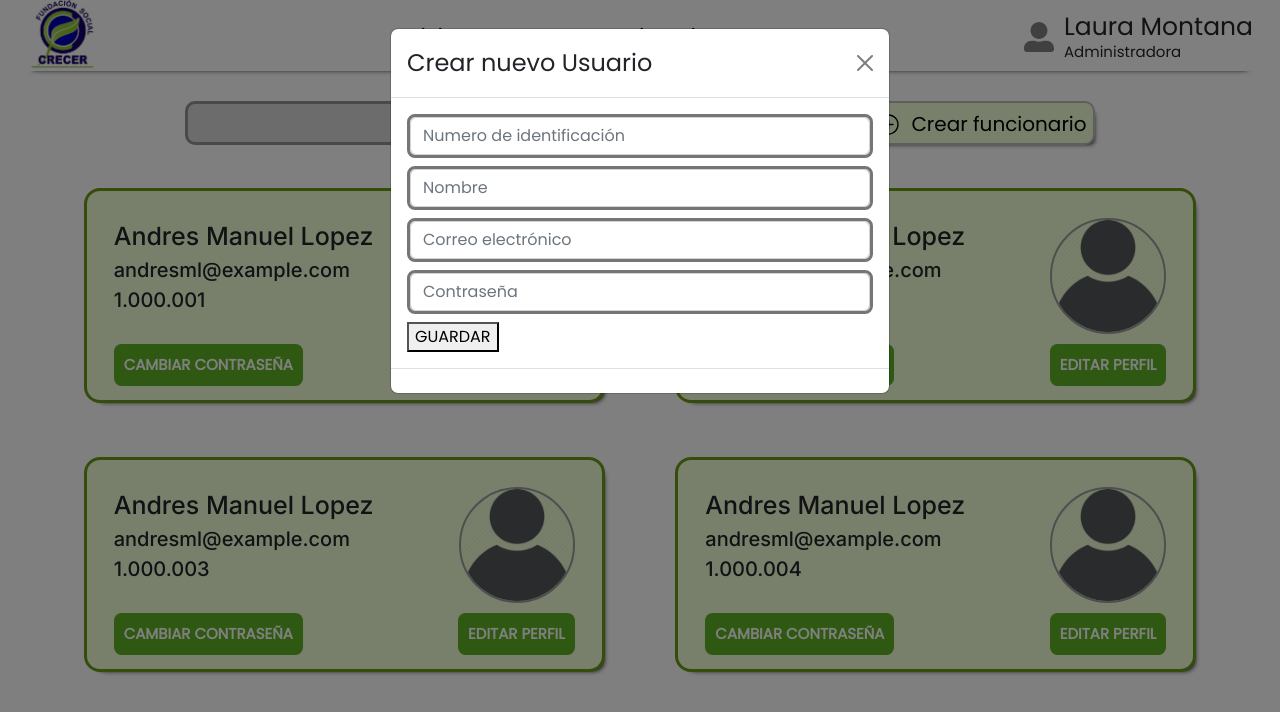
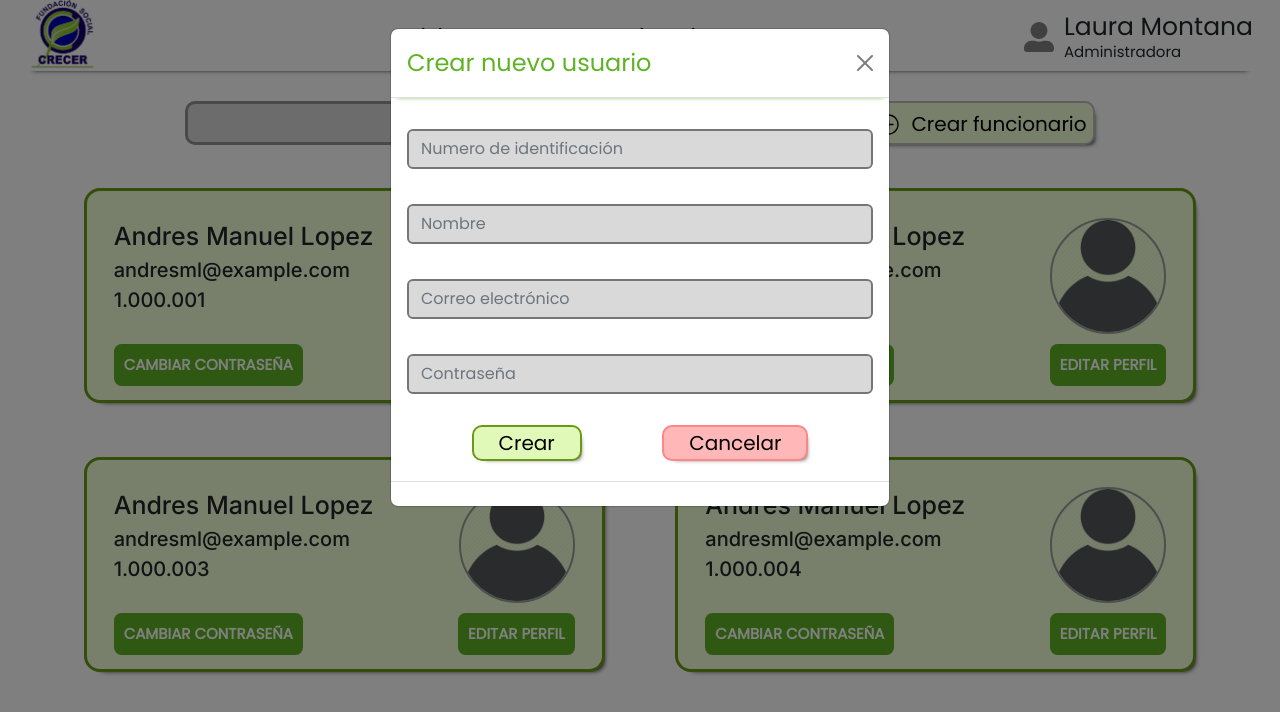
Before and after one commit to programateacademy/1-Fundacion-Social-Crecer-Front-end, a React (Vite) app: page / in a window 1280 px wide. Both pictures are taken after a click on the button "Crear funcionario". Shown: the top 712 px of the page. Built offline with nearby package versions, Linux system fonts and the light colour scheme.

Commit message:
cancel button and function

```diff
--- a/src/pages/managers/AddManagersModal.jsx
+++ b/src/pages/managers/AddManagersModal.jsx
@@ -24,10 +24,10 @@ const addItem ={
   return (
     <div id="Form">
       <Form>
-        <Form.Group className="mb-2">
+        <Form.Group className="inputNewUser">
           <Form.Control type="text" placeholder="Numero de identificación" />
         </Form.Group>
-        <Form.Group className="mb-2">
+        <Form.Group className="inputNewUser">
           <Form.Control
             type="text"
             placeholder="Nombre"
@@ -35,19 +35,18 @@ const addItem ={
             value={name}
           />
         </Form.Group>
-        <Form.Group className="mb-2">
+        <Form.Group className="inputNewUser">
           <Form.Control type="text" placeholder="Correo electrónico"
           onChange={(e) => {setEmail(e.target.value)}}
           value={email}/>
         </Form.Group>
-        <Form.Group className="mb-2">
+        <Form.Group className="inputNewUser">
           <Form.Control type="text" placeholder="Contraseña"
           onChange={(e) => {setPassword(e.target.value)}}
           value={password}/>
         </Form.Group>
       </Form>
       {/* Button functionality assignment */}
-      <button onClick={()=>{add(addItem)}}>GUARDAR</button>
 
     </div>
   );
--- a/src/pages/managers/Managers.css
+++ b/src/pages/managers/Managers.css
@@ -100,8 +100,47 @@
     justify-content: space-evenly;
     margin-top: 30px;
 }
-.mb-2{
-    border:3px solid #767676;
-    background-color: #D9D9D9;
+.form-control{
+    margin-top: 15px;
+    margin-bottom: 35px;
+    background-color:#D9D9D9 !important;
+    border: 2px solid #767676 !important;
+}
+.modal-header{
+    box-shadow: 0px 5px 5px -6px #5FB324 !important;
+
+}
+.modal-title.h4{
+
+    color:#5FB324 !important;
+
+}
+.btnsCreateUser{
+    display: flex;
+    flex-direction: row;
+    justify-content: space-evenly;
+    margin-top: -20px;
+    margin-bottom: 20px;
+}
+.btnCreateUser{
+    border: 2px solid #6A9A15;
+    background-color: #E1F9B8;
+    font-size: 20px;
+    font-weight: 400;
+    box-shadow: 5px 5px 5px -7px black;
     border-radius:0.5em;
+    display: flex;
+    padding-left: 25px;
+    padding-right: 25px;
 }
+.btnCancelUser{
+    border: 2px solid #FD8686;
+    background-color: #FFB7B7;
+    font-size: 20px;
+    font-weight: 400;
+    box-shadow: 5px 5px 5px -7px black;
+    border-radius:0.5em;
+    display: flex;
+    padding-left: 25px;
+    padding-right: 25px;
+}
--- a/src/pages/managers/ModalContainerAddUser.jsx
+++ b/src/pages/managers/ModalContainerAddUser.jsx
@@ -28,11 +28,15 @@ function ModalContainerAddUser({add}) {
       ))}
       <Modal show={show} onHide={() => setShow(false)}>
         <Modal.Header closeButton>
-          <Modal.Title>Crear nuevo Usuario</Modal.Title>
+          <Modal.Title>Crear nuevo usuario</Modal.Title>
         </Modal.Header>
         <Modal.Body>
           <AddManagersModal add={add}/>
         </Modal.Body>
+        <div className="btnsCreateUser">
+        <button className="btnCreateUser" onClick={()=>{add(addItem)}}>Crear</button>
+        <button className="btnCancelUser" onClick={() => setShow(false)}>Cancelar</button>
+      </div>
         <Modal.Footer>
         </Modal.Footer>
       </Modal>
```
